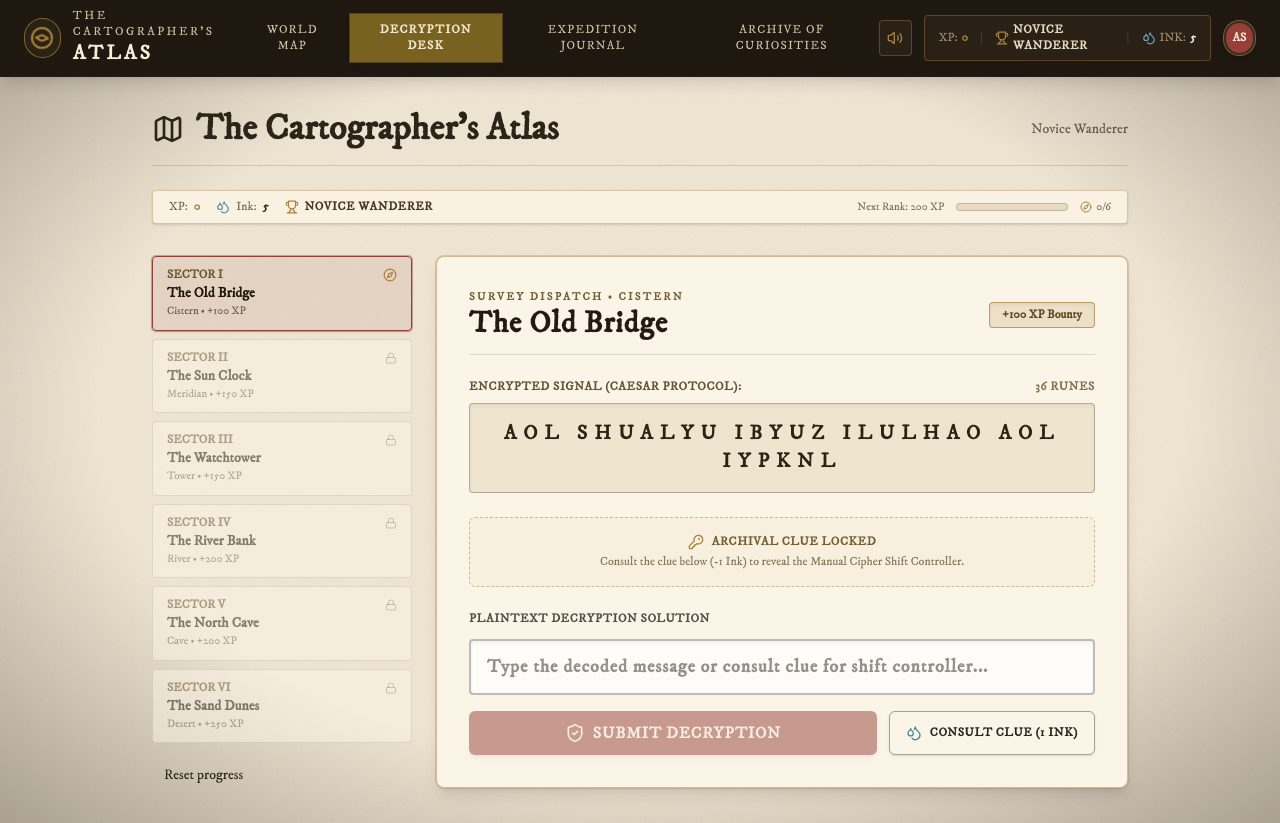
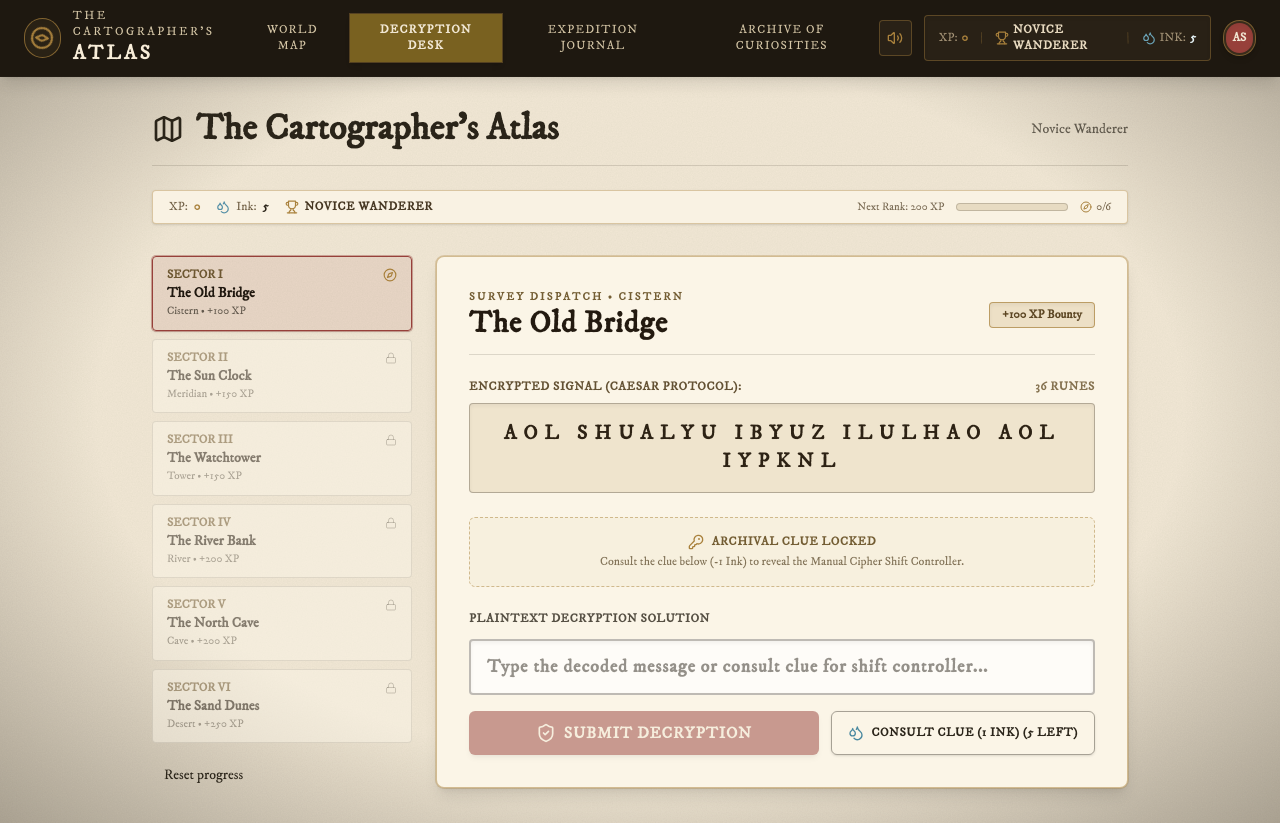
Before and after one commit to Horrid-12/Cartographer-Atlas, a React (Vite) app: page / in a window 1280 px wide. Both pictures are taken after a click on the button "DECRYPTION DESK". Built offline with nearby package versions, Linux system fonts and the light colour scheme.

Commit message:
Fixed Ink System

```diff
--- a/src/App.tsx
+++ b/src/App.tsx
@@ -162,16 +162,17 @@ export default function App() {
     });
   }
 
-  function handleUseHint() {
-    let ok = false;
-    setProgress((previous) => {
-      if (previous.ink < 1) return previous;
-      ok = true;
-      const next = { ...previous, ink: previous.ink - 1 };
-      saveProgress(next);
-      return next;
-    });
-    return ok;
+  function handleUseHint(): boolean {
+    if (progress.ink < 1) {
+      return false;
+    }
+    const next: Progress = {
+      ...progress,
+      ink: Math.max(0, progress.ink - 1),
+    };
+    setProgress(next);
+    saveProgress(next);
+    return true;
   }
 
   function selectMission(index: number) {
@@ -260,6 +261,7 @@ export default function App() {
                 <MissionPanel
                   key={mission.id}
                   mission={mission}
+                  ink={progress.ink}
                   onSolve={handleSolve}
                   onUseHint={handleUseHint}
                 />
--- a/src/components/MissionPanel.tsx
+++ b/src/components/MissionPanel.tsx
@@ -33,10 +33,12 @@ function normalize(value: string): string {
 
 export function MissionPanel({
   mission,
+  ink,
   onSolve,
   onUseHint,
 }: {
   mission: Mission;
+  ink?: number;
   onSolve: (
     score: number,
     missionId: string,
@@ -341,7 +343,7 @@ export function MissionPanel({
           <Button
             variant="secondary"
             onClick={useHint}
-            disabled={solved || clueRevealed}
+            disabled={solved || clueRevealed || (typeof ink === "number" && ink < HINT_INK_COST)}
             className="min-h-[44px] flex items-center gap-2 text-xs font-bold uppercase tracking-wider shadow cursor-pointer"
           >
             {clueRevealed ? (
@@ -352,7 +354,10 @@ export function MissionPanel({
             ) : (
               <>
                 <Droplets className="h-4 w-4 text-[#4a89a0]" />
-                <span>Consult Clue ({HINT_INK_COST} Ink)</span>
+                <span>
+                  Consult Clue ({HINT_INK_COST} Ink)
+                  {typeof ink === "number" ? ` (${ink} Left)` : ""}
+                </span>
               </>
             )}
           </Button>
--- a/src/game/state.ts
+++ b/src/game/state.ts
@@ -41,9 +41,10 @@ export function loadProgress(): Progress {
     if (!isProgress(parsed)) return { ...DEFAULT_PROGRESS };
     // Deduplicate completed array for safety
     const uniqueCompleted = Array.from(new Set(parsed.completed));
+    const parsedInk = Math.max(0, Math.floor(parsed.ink));
     return {
       xp: Math.max(0, Math.floor(parsed.xp)),
-      ink: Math.max(0, Math.floor(parsed.ink)),
+      ink: parsedInk < 1 ? START_INK : parsedInk,
       completed: uniqueCompleted,
       activeMission: parsed.activeMission,
     };
```
